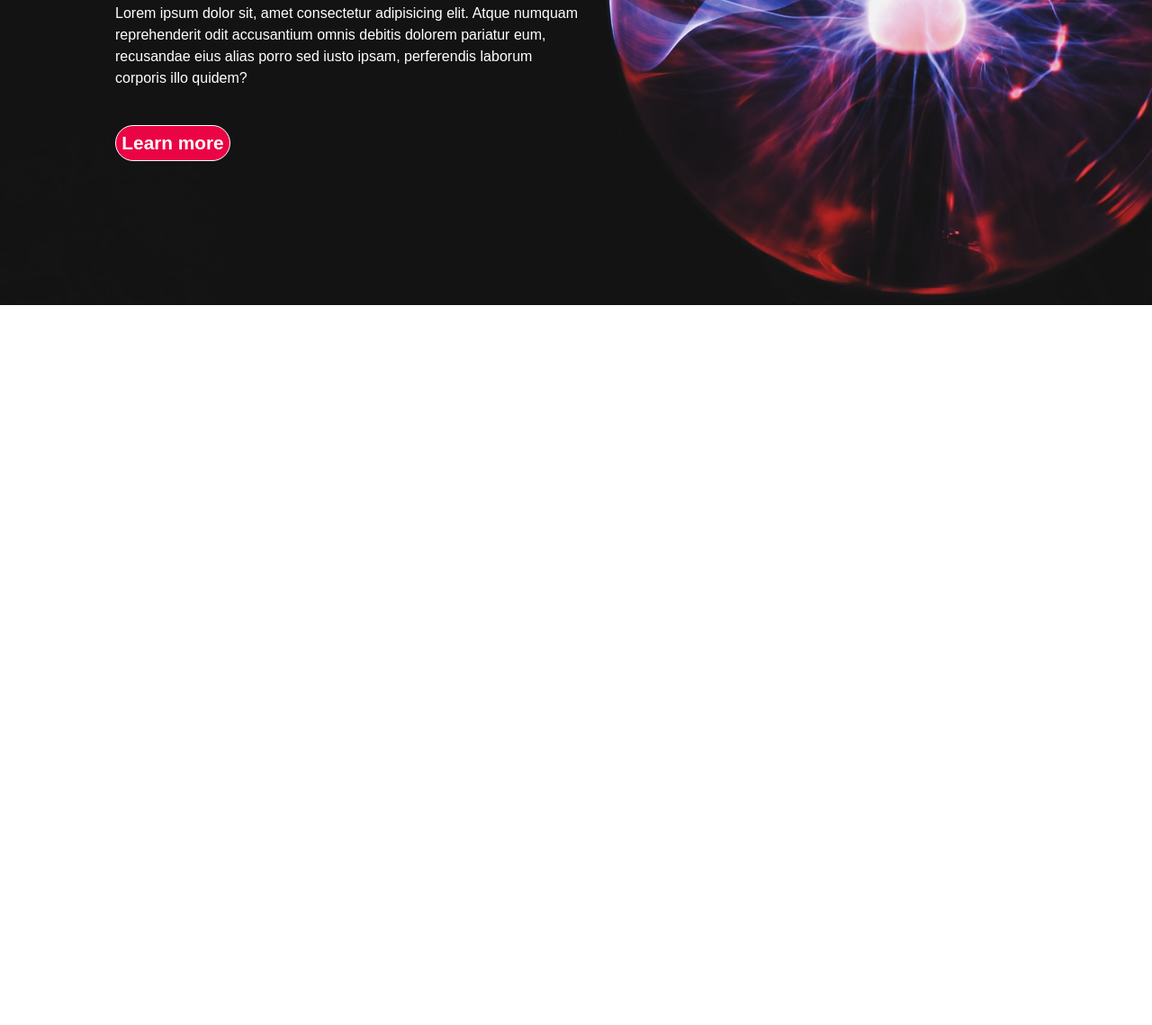
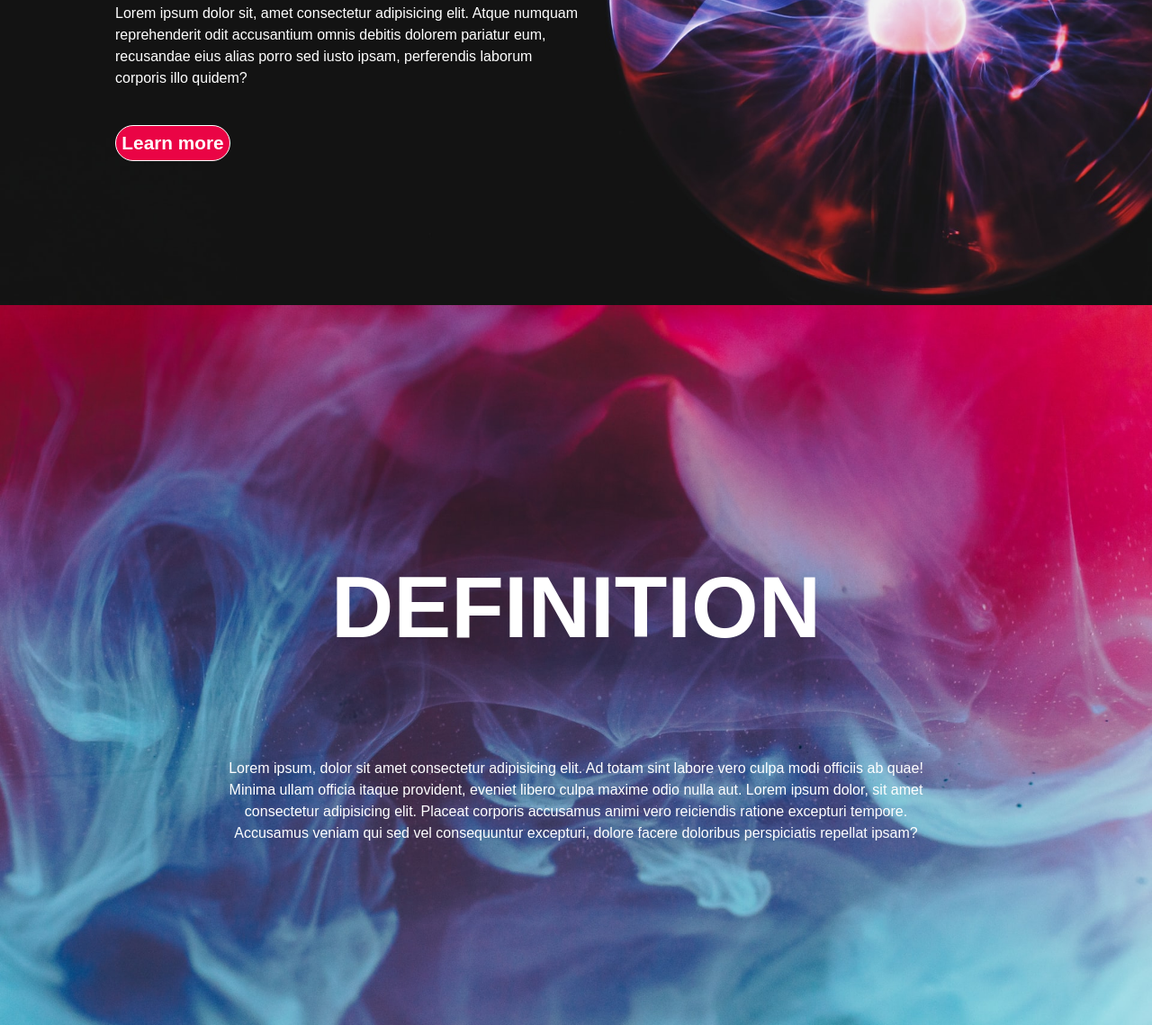
Before and after one commit to MartinTam/Energy, a plain HTML site: page index.html in a window 1280 px wide. Shown: the part 461-1600 px from the top of the page at 90% size. Before the commit the page ends 800 px from the top, so only its background shows below. Drawn offline with Linux system fonts and the light colour scheme.

Commit message:
Add some text to section01

```diff
--- a/index.html
+++ b/index.html
@@ -36,7 +36,20 @@
             <button id = "button"> <b id = "button-text"> Learn more </b></button>
         </div>
 
+        <div class = "section01">
 
+            <p> <h1 id = "section01-header"> DEFINITION </h1></p>
+
+            <p id = "section01-lorem"> Lorem ipsum, dolor sit amet consectetur adipisicing elit.
+                Ad totam sint labore vero culpa modi officiis ab quae! <br> Minima ullam officia itaque
+                provident, eveniet libero culpa maxime odio nulla aut.
+                Lorem ipsum dolor, sit amet <br> consectetur adipisicing elit.
+                Placeat corporis accusamus animi vero reiciendis ratione
+                excepturi tempore. <br> Accusamus veniam qui sed vel consequuntur
+                excepturi, dolore facere doloribus perspiciatis repellat ipsam?
+            </p>
+
+        </div>
 
     </body>
 
--- a/style.css
+++ b/style.css
@@ -2,6 +2,8 @@ body, html {
     height: 100%;
     margin: 0;
 }
+
+/* ========================================== Home section: =================================================== */
 
 .home {
     background: url("images/home.jpg");
@@ -74,3 +76,35 @@ body, html {
     font-size: 1.3em;
 
 }
+
+/*===================================== Section 01: ===============================================*/
+
+
+.section01 {
+    background: url("images/section01.jpg");
+    height: 100%;
+
+    background-position: center;
+    background-repeat: no-repeat;
+    background-size: cover;
+
+    display: flex;
+    flex-direction: column;
+    flex-wrap: nowrap;
+
+    justify-content: center;
+    align-items: center;
+}
+
+#section01-header {
+    color: white;
+    font-family: sans-serif;
+    font-size: 6em;
+}
+
+#section01-lorem {
+    color: white;
+    font-family: sans-serif;
+    line-height: 1.5em;
+    text-align: center;
+}
```
Also changed, not shown: images/section02.jpg, images/section04.jpg (deleted).
